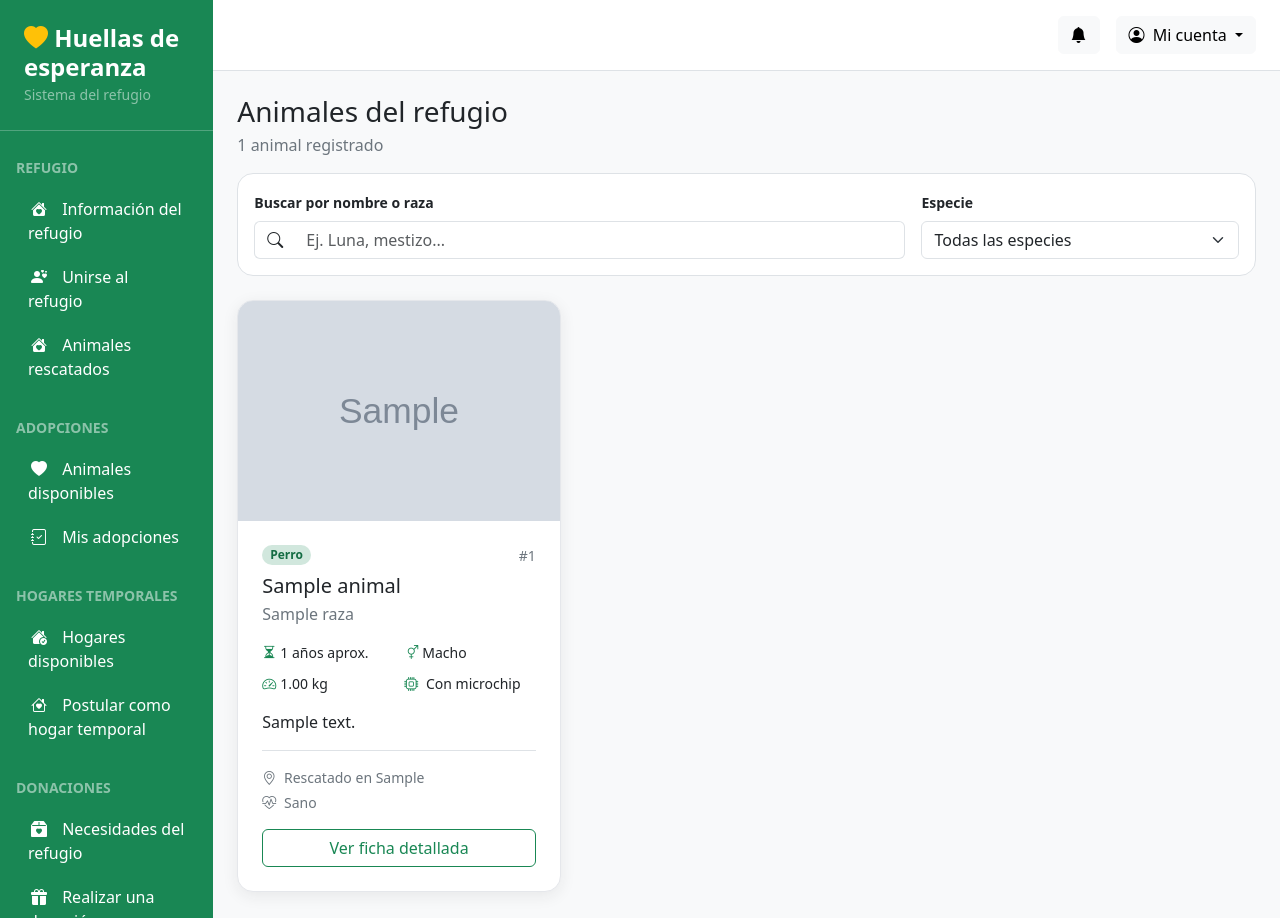
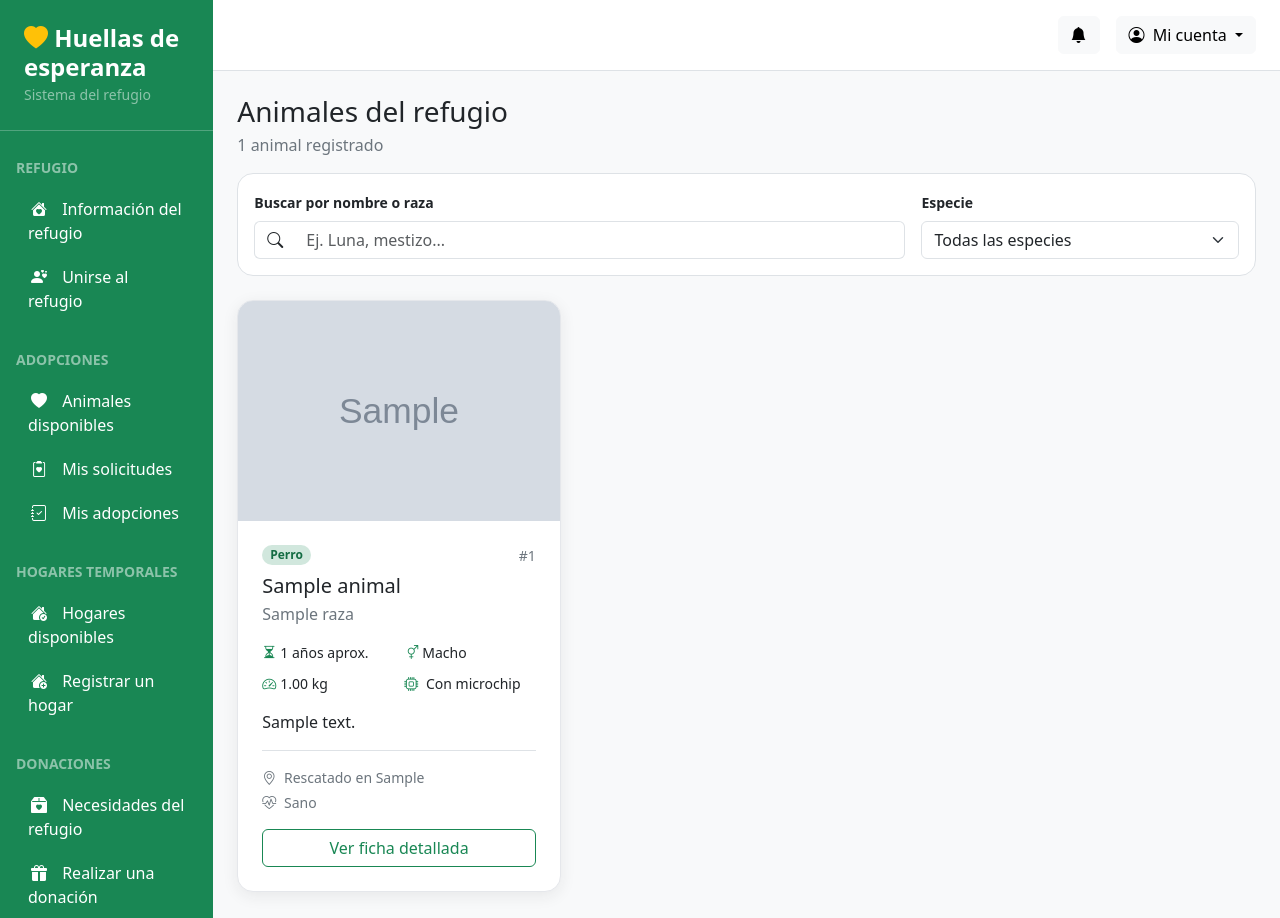
Before and after one commit to JavierSanMartinB/test_django_huellas, a Django app: page /refugio/ in a window 1280 px wide. Run offline with Django 5.2, Linux system fonts and the light colour scheme; tables that the repository leaves empty hold one stand-in row (values such as "Sample post"); grey boxes marked "Sample" are stand-in pictures; parts of the project's set-up code (start-up, migrations or seed data) failed here and were passed over.

Commit message:
Add files via upload

```diff
--- a/templates/index.html
+++ b/templates/index.html
@@ -219,12 +219,6 @@
                         Unirse al refugio
                     </a>
                 </li>
-                <li class="nav-item">
-                    <a href="{% url 'inicio' %}" class="nav-link text-white">
-                        <i class="bi bi-house-heart-fill me-2"></i>
-                        Animales rescatados
-                    </a>
-                </li>
             </ul>
 
             <!-- Adopciones -->
@@ -239,6 +233,12 @@
                     <a href="{% url 'mod_adopcion:animales_adopcion' %}" class="nav-link text-white">
                         <i class="bi bi-heart-fill me-2"></i>
                         Animales disponibles
+                    </a>
+                </li>
+                <li class="nav-item">
+                    <a href="{% url 'mod_adopcion:mis_solicitudes' %}" class="nav-link text-white">
+                        <i class="bi bi-clipboard2-heart me-2"></i>
+                        Mis solicitudes
                     </a>
                 </li>
                 <li class="nav-item">
@@ -258,25 +258,17 @@
 
             <ul class="nav flex-column p-3 pt-2">
                 <li class="nav-item">
-                    <a href="{% url 'mod_casa_temporal:hogares_disponibles' %}" class="nav-link text-white">
+                    <a href="#" class="nav-link text-white">
                         <i class="bi bi-house-check-fill me-2"></i>
                         Hogares disponibles
                     </a>
                 </li>
                 <li class="nav-item">
-                    <a href="{% url 'mod_casa_temporal:solicitar_hogar_temporal' %}" class="nav-link text-white">
-                        <i class="bi bi-house-heart me-2"></i>
-                        Postular como hogar temporal
+                    <a href="#" class="nav-link text-white">
+                        <i class="bi bi-house-add-fill me-2"></i>
+                        Registrar un hogar
                     </a>
                 </li>
-                {% if tiene_hogar_temporal %}
-                <li class="nav-item">
-                    <a href="{% url 'mod_casa_temporal:mis_hogares_temporales' %}" class="nav-link text-white">
-                        <i class="bi bi-house-check me-2"></i>
-                        Mi hogar temporal
-                    </a>
-                </li>
-                {% endif %}
             </ul>
 
             <!-- Donaciones -->
@@ -353,12 +345,6 @@
                     <a href="{% url 'registro_animal' %}" class="nav-link text-white">
                         <i class="bi bi-plus-circle-fill me-2"></i>
                         Registrar un Animal
-                    </a>
-                </li>
-                <li class="nav-item">
-                    <a href="{% url 'mod_casa_temporal:gestion_hogares_temporales' %}" class="nav-link text-white">
-                        <i class="bi bi-house-add me-2"></i>
-                        Gestión de hogares temporales
                     </a>
                 </li>
 
```
